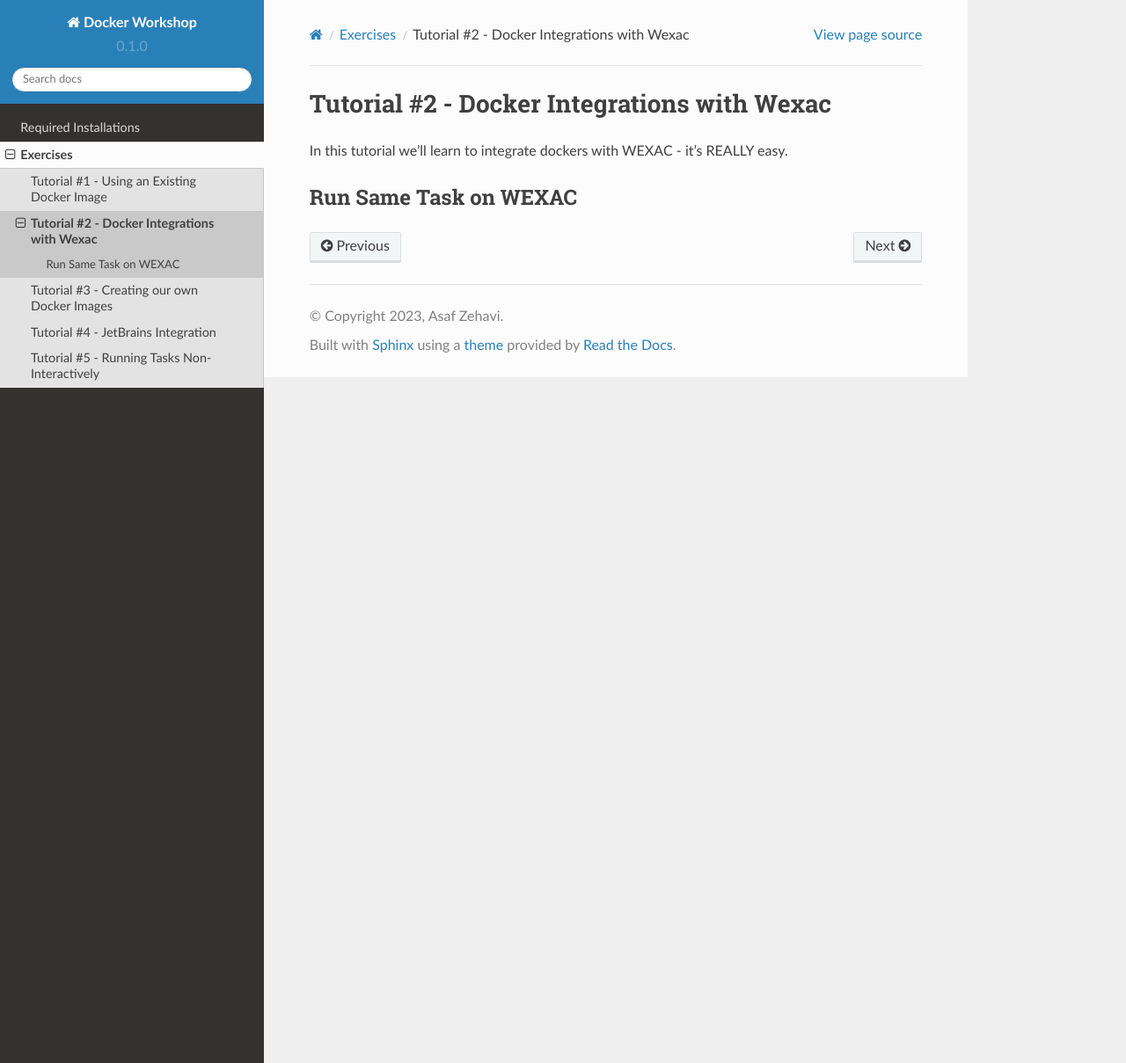
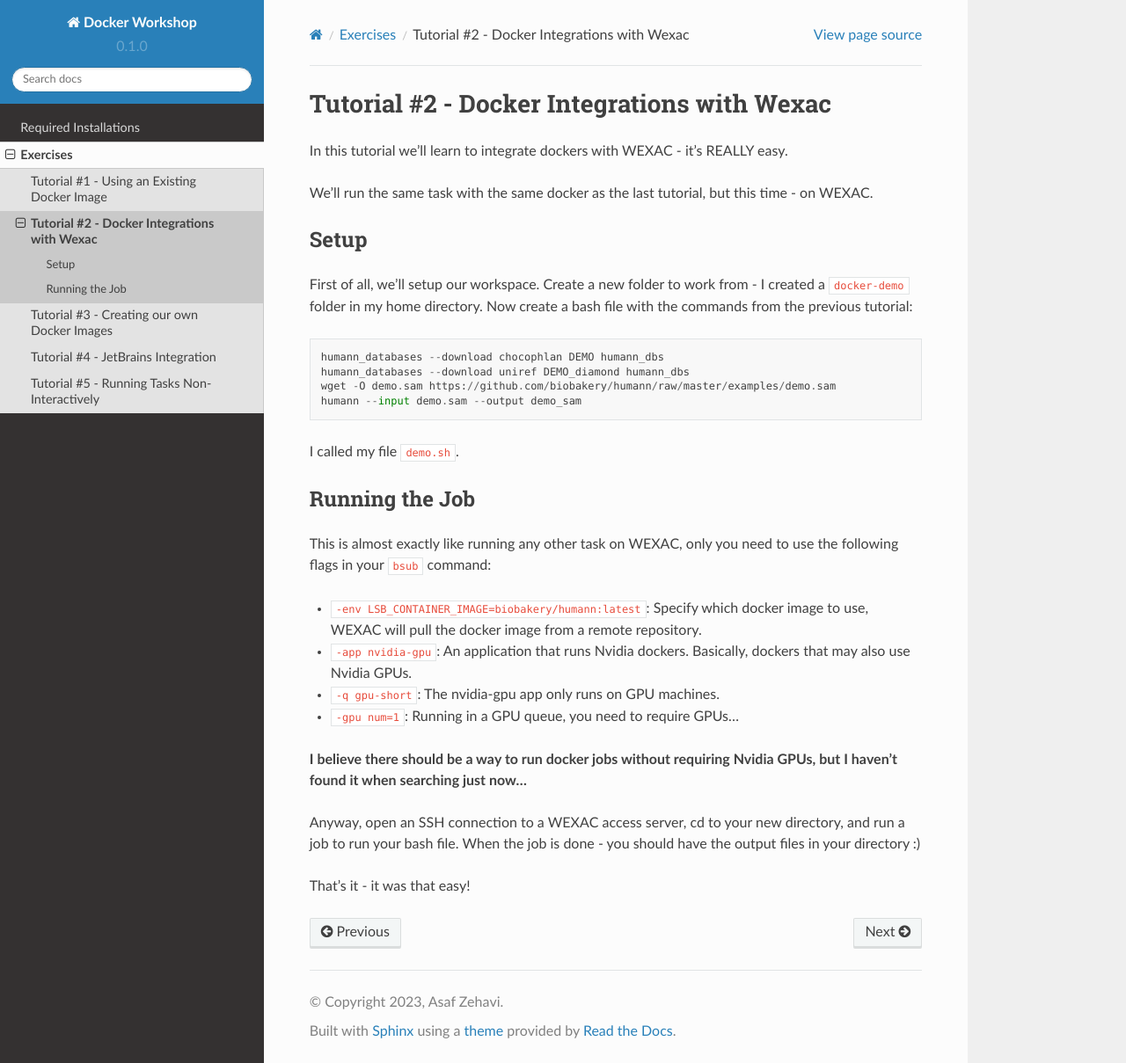
Before and after one commit to asaf-zehavi/docker-workshop, a Sphinx documentation site: the page built from docs/source/exercises/2-wexac.rst, in a window 1280 px wide and 1209 px high. Shown: the whole window at 88% size. Built offline with Sphinx 7.4.7 and the Read the Docs theme 2.0.0, drawn with Linux system fonts in a browser that asks for light colours.

Commit message:
WEXAC integration

```diff
--- a/docs/source/exercises/1-use-image.rst
+++ b/docs/source/exercises/1-use-image.rst
@@ -59,7 +59,7 @@
 
     humann_databases --download chocophlan DEMO humann_dbs
     humann_databases --download uniref DEMO_diamond humann_dbs
-    wget https://github.com/biobakery/humann/raw/master/examples/demo.sam
+    wget -O demo.sam https://github.com/biobakery/humann/raw/master/examples/demo.sam
     humann --input demo.sam --output demo_sam
 
 These commands download some demo databases for HUMAnN and a demo input file. The final line runs HUMAnN on the input
--- a/docs/source/exercises/2-wexac.rst
+++ b/docs/source/exercises/2-wexac.rst
@@ -3,5 +3,37 @@
 
 In this tutorial we'll learn to integrate dockers with WEXAC - it's REALLY easy.
 
-Run Same Task on WEXAC
-----------------------
+We'll run the same task with the same docker as the last tutorial, but this time - on WEXAC.
+
+Setup
+-----
+
+First of all, we'll setup our workspace. Create a new folder to work from - I created a ``docker-demo`` folder in my
+home directory. Now create a bash file with the commands from the previous tutorial::
+
+    humann_databases --download chocophlan DEMO humann_dbs
+    humann_databases --download uniref DEMO_diamond humann_dbs
+    wget -O demo.sam https://github.com/biobakery/humann/raw/master/examples/demo.sam
+    humann --input demo.sam --output demo_sam
+
+I called my file ``demo.sh``.
+
+Running the Job
+---------------
+
+This is almost exactly like running any other task on WEXAC, only you need to use the following flags in your ``bsub``
+command:
+
+* ``-env LSB_CONTAINER_IMAGE=biobakery/humann:latest``: Specify which docker image to use, WEXAC will pull the docker
+  image from a remote repository.
+* ``-app nvidia-gpu``: An application that runs Nvidia dockers. Basically, dockers that may also use Nvidia GPUs.
+* ``-q gpu-short``: The nvidia-gpu app only runs on GPU machines.
+* ``-gpu num=1``: Running in a GPU queue, you need to require GPUs...
+
+**I believe there should be a way to run docker jobs without requiring Nvidia GPUs, but I haven't found it when
+searching just now...**
+
+Anyway, open an SSH connection to a WEXAC access server, cd to your new directory, and run a job to run your bash file.
+When the job is done - you should have the output files in your directory :)
+
+That's it - it was that easy!
```
